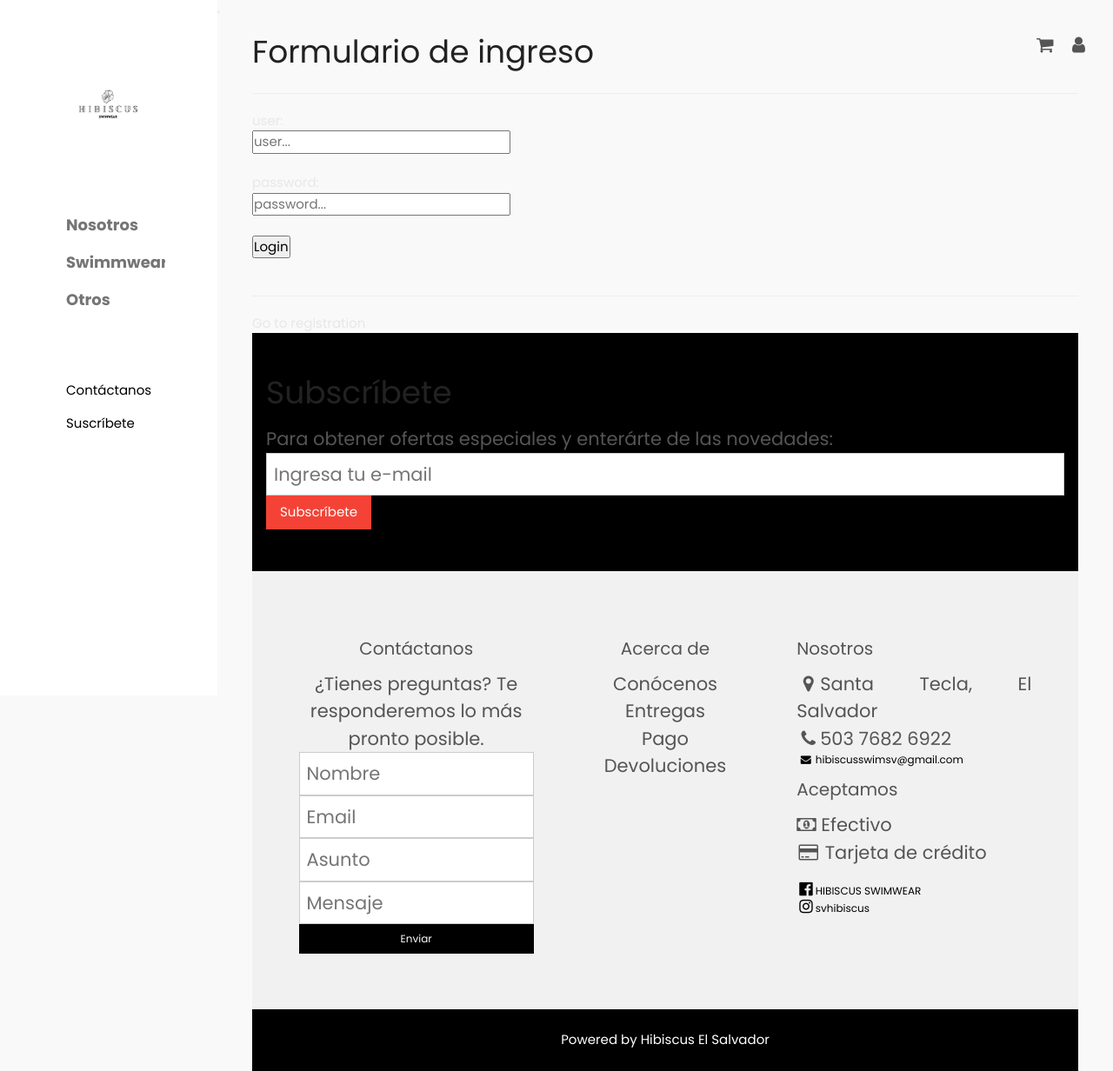
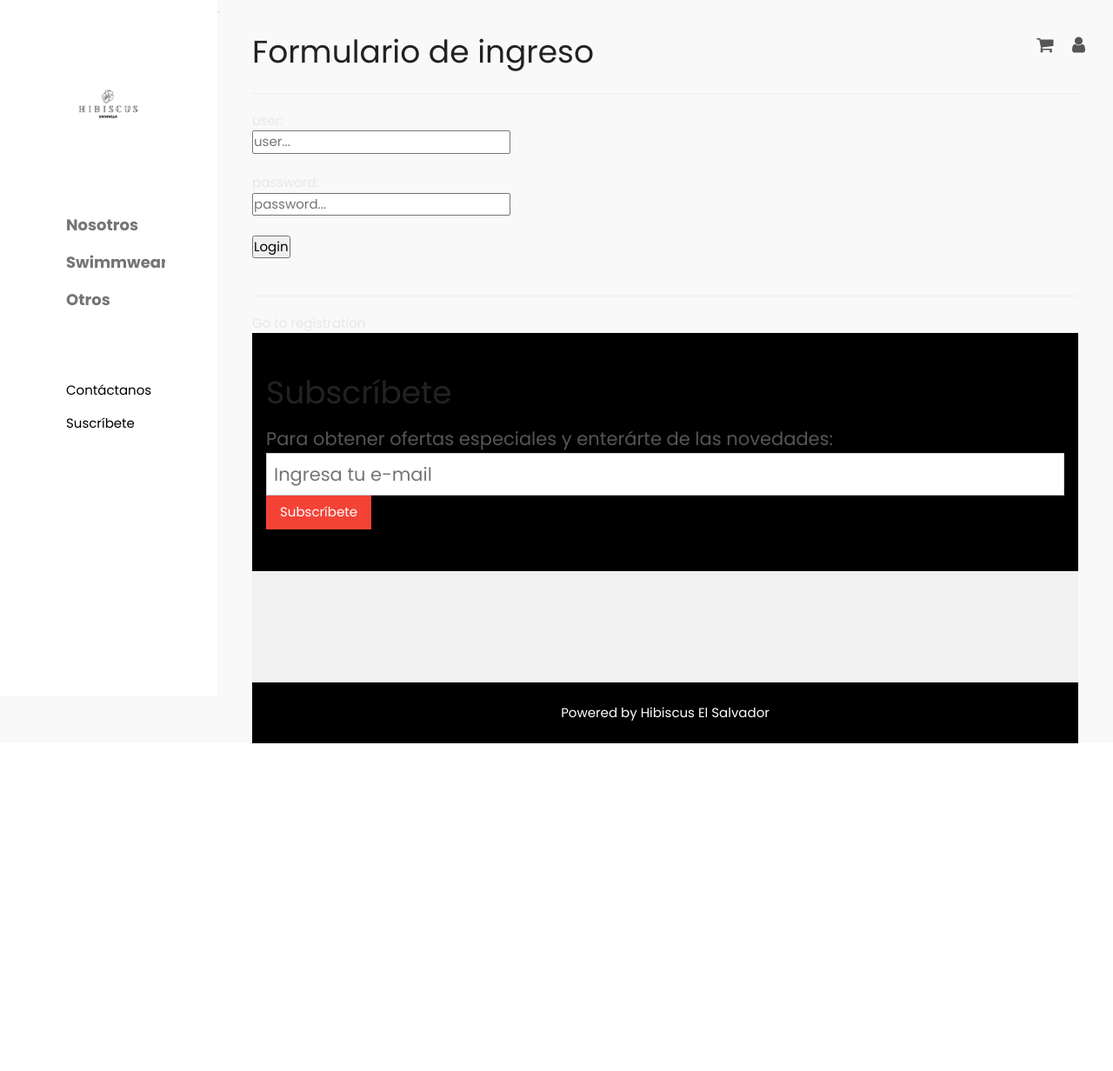
Before and after one commit to fadiaz4/HIBISCUS-NUEVO, a Flask app: page /login in a window 1280 px wide. Shown: the whole page at 87% size. After the commit the page ends 855 px from the top, so only its background shows below. Run offline with Flask 2, Linux system fonts and the light colour scheme.

Commit message:
cambios8

```diff
--- a/core/pyba_database.py
+++ b/core/pyba_database.py
@@ -9,7 +9,7 @@ class PybaDatabase:
         self.port = 3306
         self.user = "root"
         self.password = "1234"
-        self.database = "hibiscus1"
+        self.database = "hibiscussv"
         """# heroku
         self.host = "us-cdbr-east-04.cleardb.com"
         self.port = 3306
--- a/logic/user_logic.py
+++ b/logic/user_logic.py
@@ -8,7 +8,7 @@ class UserLogic(PybaLogic):
     def insertUser(self, userName, userEmail, password, salt):
         database = self.createDatabaseObj()
         sql = (
-            "INSERT INTO `user` "
+            "INSERT INTO `usuarios` "
             + "(`user_name`,`user_email`,`password`,`salt`) "
             + f"VALUES('{userName}','{userEmail}','{password}','{salt}');"
         )
--- a/templates/login.html
+++ b/templates/login.html
@@ -116,49 +116,7 @@
             <footer class="w3-padding-64 w3-light-grey w3-small w3-center" id="footer">
                 <div class="w3-row-padding">
                     <div class="w3-col s4">
-                        <h4>Contáctanos</h4>
-                        <p>¿Tienes preguntas? Te responderemos lo más pronto posible.</p>
-                        <form action="/action_page.php" target="_blank">
-                            <p><input class="w3-input w3-border" type="text" placeholder="Nombre" name="Nombre"
-                                    required></p>
-                            <p><input class="w3-input w3-border" type="text" placeholder="Email" name="Email" required>
-                            </p>
-                            <p><input class="w3-input w3-border" type="text" placeholder="Asunto" name="Asunto"
-                                    required></p>
-                            <p><input class="w3-input w3-border" type="text" placeholder="Mensaje" name="Mensaje"
-                                    required></p>
-                            <button type="submit" class="w3-button w3-block w3-black">Enviar</button>
-                        </form>
-                    </div>
 
-                    <div class="w3-col s4">
-                        <h4>Acerca de</h4>
-                        <p><a href="./Conocenos">Conócenos</a></p>
-                        <p><a href="./#Entregas">Entregas</a></p>
-                        <p><a href="./#Pago">Pago</a></p>
-                        <p><a href="./#Cambio">Devoluciones</a></p>
-                    </div>
-
-                    <div class="w3-col s4 w3-justify">
-                        <h4>Nosotros</h4>
-                        <p><i class="fa fa-fw fa-map-marker"></i>Santa Tecla, El Salvador</p>
-                        <p><i class="fa fa-fw fa-phone"></i>503 7682 6922</p>
-                        <a href="mailto:hibiscusswimsv@gmail.com"><i class="fa fa-fw fa-envelope"></i>
-                            hibiscusswimsv@gmail.com</a>
-                        <h4>Aceptamos</h4>
-                        <p><i class="fa fa-money aria-hidden=true"></i> Efectivo</p>
-                        <p><i class="fa fa-fw fa-credit-card"></i> Tarjeta de crédito</p>
-                        <br>
-                        <a href="https://www.facebook.com/svhibiscus" target="_blank"><i
-                                class="fa fa-facebook-official w3-hover-opacity w3-large"></i> HIBISCUS
-                            SWIMWEAR</a>
-                        <br>
-                        <a href="https://www.instagram.com/svhibiscus/" target="_blank"><i
-                                class="fa fa-instagram w3-hover-opacity w3-large"></i> svhibiscus
-
-                        </a>
-                    </div>
-                </div>
             </footer>
 
             <div class="w3-black w3-center w3-padding-24">Powered by Hibiscus El Salvador</a>
```
